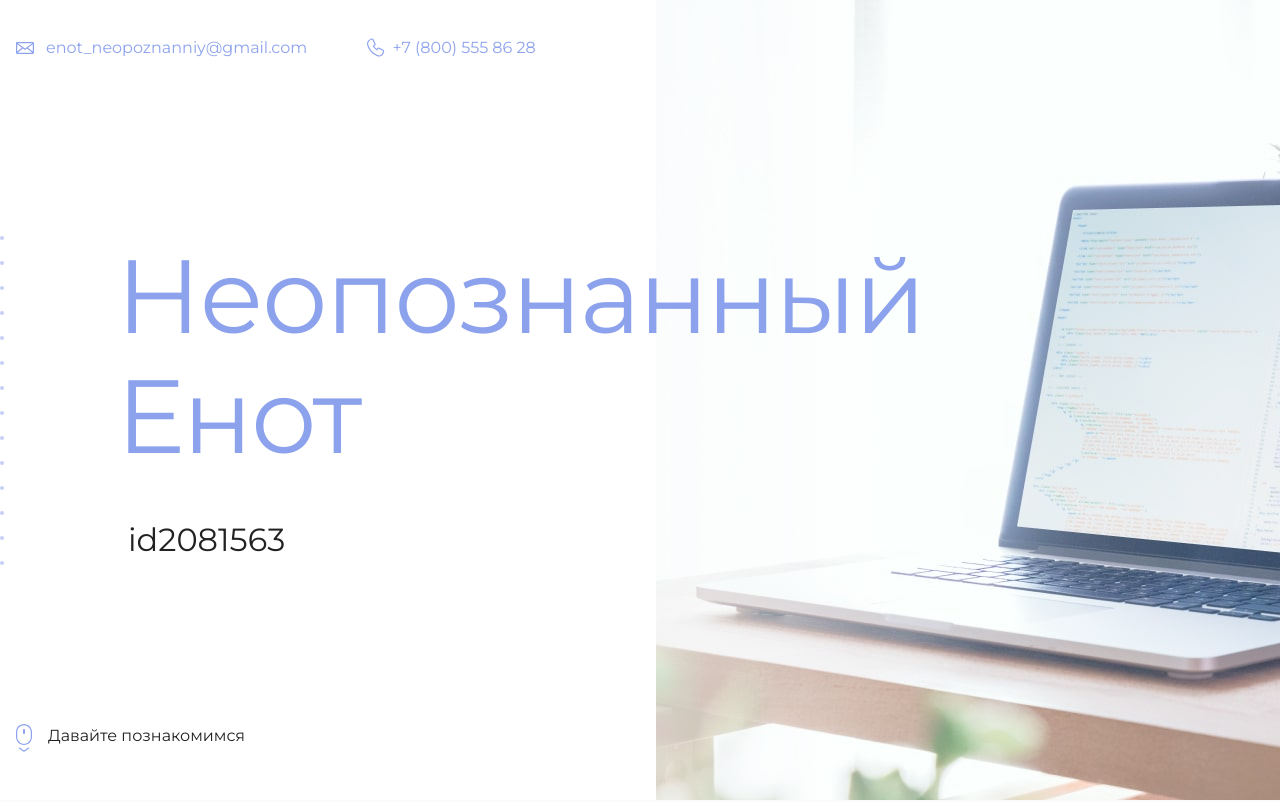
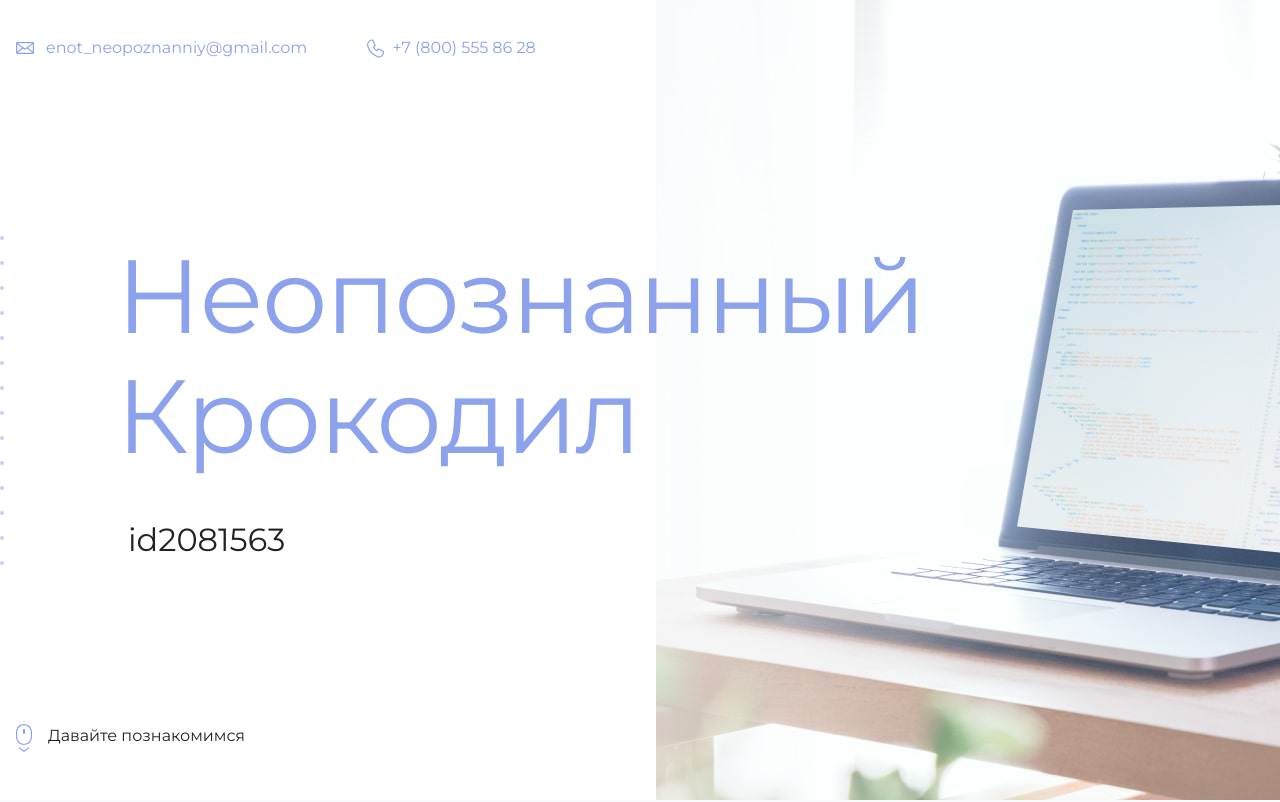
Before and after one commit to sakraynev/my-site, a plain HTML site: page index.html in a window 1280 px wide. Shown: the top 802 px of the page. Drawn offline with Linux system fonts and the light colour scheme.

Commit message:
закомитил изминения

```diff
--- a/index.html
+++ b/index.html
@@ -18,7 +18,7 @@
     <main>
       <section class="hero-image">
         <div class="container">
-          <h1 class="heading">Неопознанный Енот</h1>
+          <h1 class="heading">Неопознанный Крокодил</h1>
           <p>id2081563</p>
         </div>
       </section>
--- a/style.css
+++ b/style.css
@@ -25,7 +25,7 @@ body {
 
 .page-header a {
   margin-right: 56px;
-  padding-bottom: 10px;
+  padding-bottom: 11px;
   padding-top: 10px;
   color: #8da2ed;
   text-decoration: none;
```
